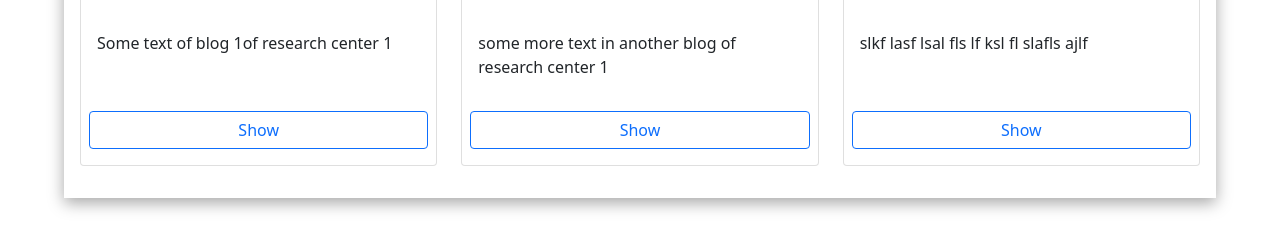
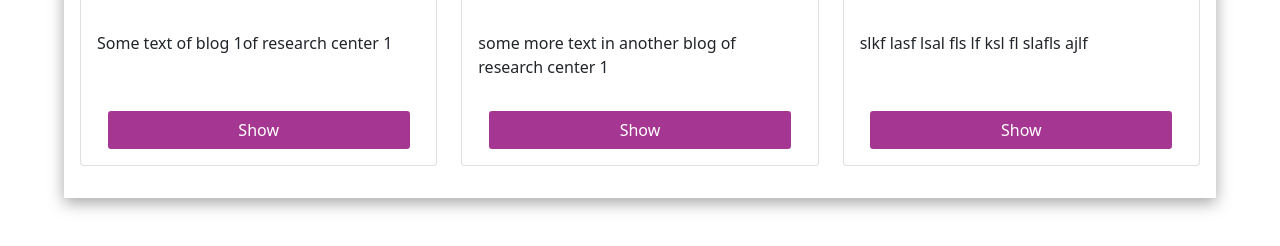
Before and after one commit to tushar19340/AAF_summer_website, a Django app: page /research_centers/1/ in a window 1280 px wide. Shown: the part 1435-1681 px from the top of the page. Run offline with Django 3.2, Linux system fonts and the light colour scheme; data comes from the database, SQL or seed files in the repository; both versions use the stored data as it was after the commit; some libraries are stand-ins or nearby versions.

Commit message:
Changed button to purple

```diff
--- a/contests/templates/contests/contests.html
+++ b/contests/templates/contests/contests.html
@@ -44,8 +44,8 @@
                                 <!-- <li class="list-group-item">
                                     <strong>Last-Date to Register: </strong>{{contest.description}}
                                 </li> -->
-                                <li class="list-group-item">
-                                    <a href="/contests/{{contest.id}}" class="btn btn-primary btn-apply w-100">
+                                <li class="list-group-item ">
+                                    <a href="/contests/{{contest.id}}" class="btn btn-purple btn-apply w-100">
                                         Register
                                     </a>
                                 </li>
--- a/courses/static/courses/course_playlist.css
+++ b/courses/static/courses/course_playlist.css
@@ -30,6 +30,7 @@ div.list-group a {
     text-decoration: none;
     color: black;
 }
+
 .tabs-div {
     padding: 1rem;
 }
--- a/courses/templates/courses/course_playlist.html
+++ b/courses/templates/courses/course_playlist.html
@@ -29,7 +29,7 @@
                 <ul class="nav nav-tabs" id="myTab" role="tablist">
                     <li class="nav-item" role="presentation">
                         <button
-                            class="nav-link active"
+                            class="nav-link active btn-purple"
                             id="overview-tab"
                             data-bs-toggle="tab"
                             data-bs-target="#overview"
@@ -37,6 +37,7 @@
                             role="tab"
                             aria-controls="overview"
                             aria-selected="true"
+
                         >
                             Overview
                         </button>
--- a/courses/templates/courses/courses.html
+++ b/courses/templates/courses/courses.html
@@ -36,7 +36,7 @@
                         </p>
                         <div class="text-center">
                             <a href="{{ course.id }}" class="">
-                                <button class="btn btn-outline-info">
+                                <button class="btn-purple">
                                     View Tutorials
                                 </button>
                             </a>
--- a/research_centers/static/research_centers/individual_center.css
+++ b/research_centers/static/research_centers/individual_center.css
@@ -38,3 +38,21 @@ div.join-us-card {
     transform: translateY(-50%);
     z-index: -1;
 }
+.btn-purple {
+    background-color: #a53692;
+    padding: 0.3rem;
+    width: 85%;
+    border-radius: 3px;
+    box-shadow: none;
+    outline: none;
+    border: 2px solid #a53692;
+    color: white;
+    transition: background-color 0.3s;
+    /* position: absolute;
+    bottom: 0; */
+
+}
+.btn-purple:hover {
+    background-color: white;
+    color: #a53692;
+}
--- a/research_centers/templates/research_centers/center_activities.html
+++ b/research_centers/templates/research_centers/center_activities.html
@@ -26,7 +26,7 @@
                     <div class="card-body">
                       <p class="card-text">{{activity.text | safe}}</p>
                     </div>
-                    <a class="btn btn-primary btn-md mb-3 mx-2 " href="activities/{{activity.id}}">Show</a>
+                    <a class="btn btn-purple btn-md mb-3 mx-auto " href="activities/{{activity.id}}">Show</a>
                 </div>
             </div>
 
--- a/research_centers/templates/research_centers/individual_center.html
+++ b/research_centers/templates/research_centers/individual_center.html
@@ -40,7 +40,7 @@
                       <!-- <h5 class="card-title">JOIN US</h5> -->
                       <p class="card-text">Some info about NGO</p>
                       <div class="join">
-                        <button class="btn btn-warning w-100">
+                        <button class="btn btn-purple w-100">
                           Join Us
                         </button>
                       </div>
@@ -70,7 +70,7 @@
                     <div class="card-body">
                       <p class="card-text">{{activity.text | safe}}</p>
                     </div>
-                    <a class="btn btn-outline-primary btn-md mb-3 mx-2 " href="activities/{{activity.id}}">Show</a>
+                    <a class="btn btn-purple btn-md mb-3 mx-auto " href="activities/{{activity.id}}">Show</a>
                 </div>
             </div>
 
--- a/research_centers/templates/research_centers/research_centers.html
+++ b/research_centers/templates/research_centers/research_centers.html
@@ -29,7 +29,7 @@
                       <h5 class="card-title">{{center.name}}</h5>
                       <p class="card-text">{{center.short_description | slice:":100" | safe}} ...</p>
                     </div>
-                    <a class="btn btn-primary mb-3 mx-2 " href="{{center.id}}">Visit</a>
+                    <a class="btn btn-purple mb-3 mx-auto" href="{{center.id}}">Visit</a>
                 </div>
             </div>
         {% endfor %}
```
Also changed, not shown: contests/static/contests/contests.css (+18 -0 lines), courses/static/courses/courses.css (+18 -0 lines), research_centers/static/research_centers/center_activities.css (+18 -0 lines), research_centers/static/research_centers/research_centers.css (+18 -0 lines), db.sqlite3.
